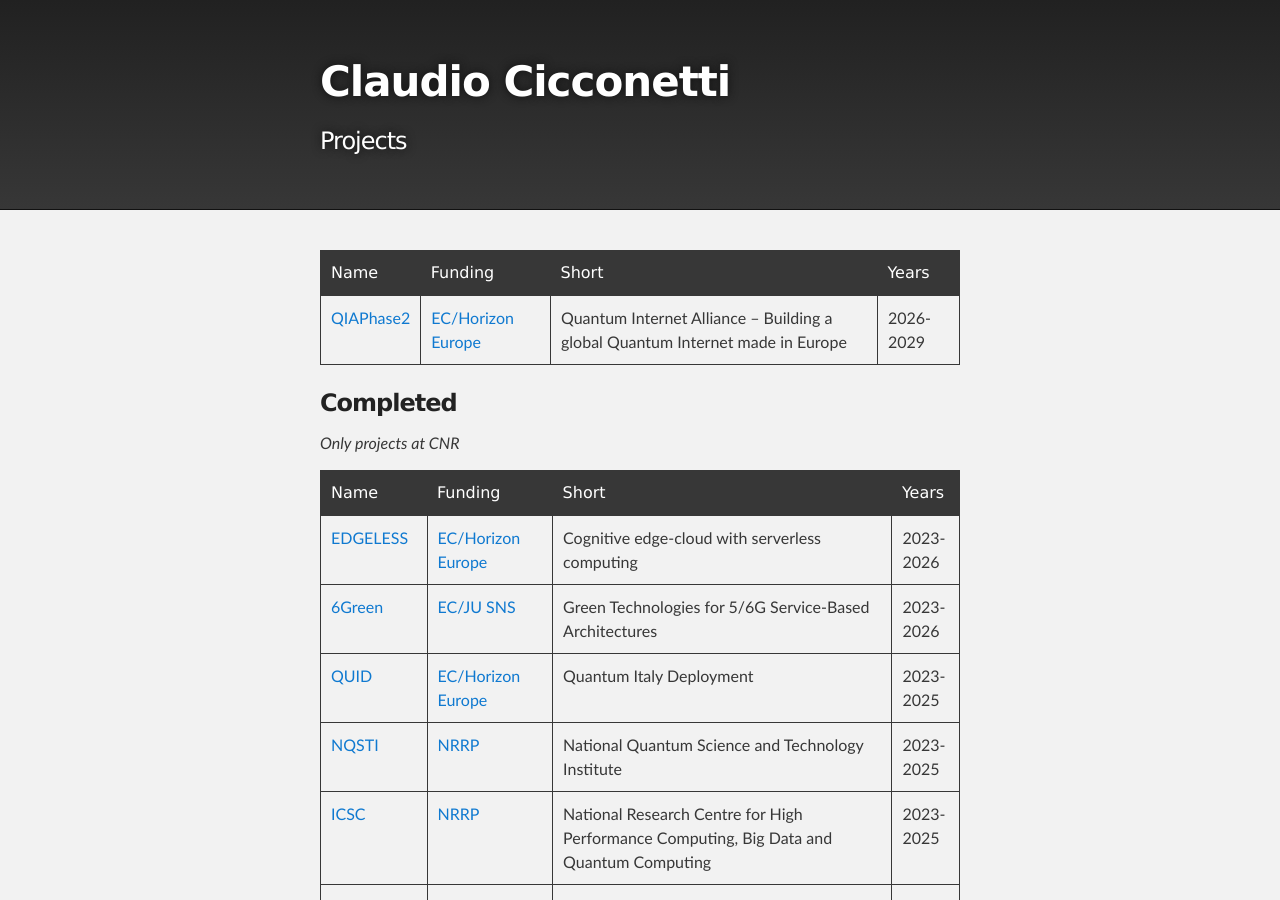
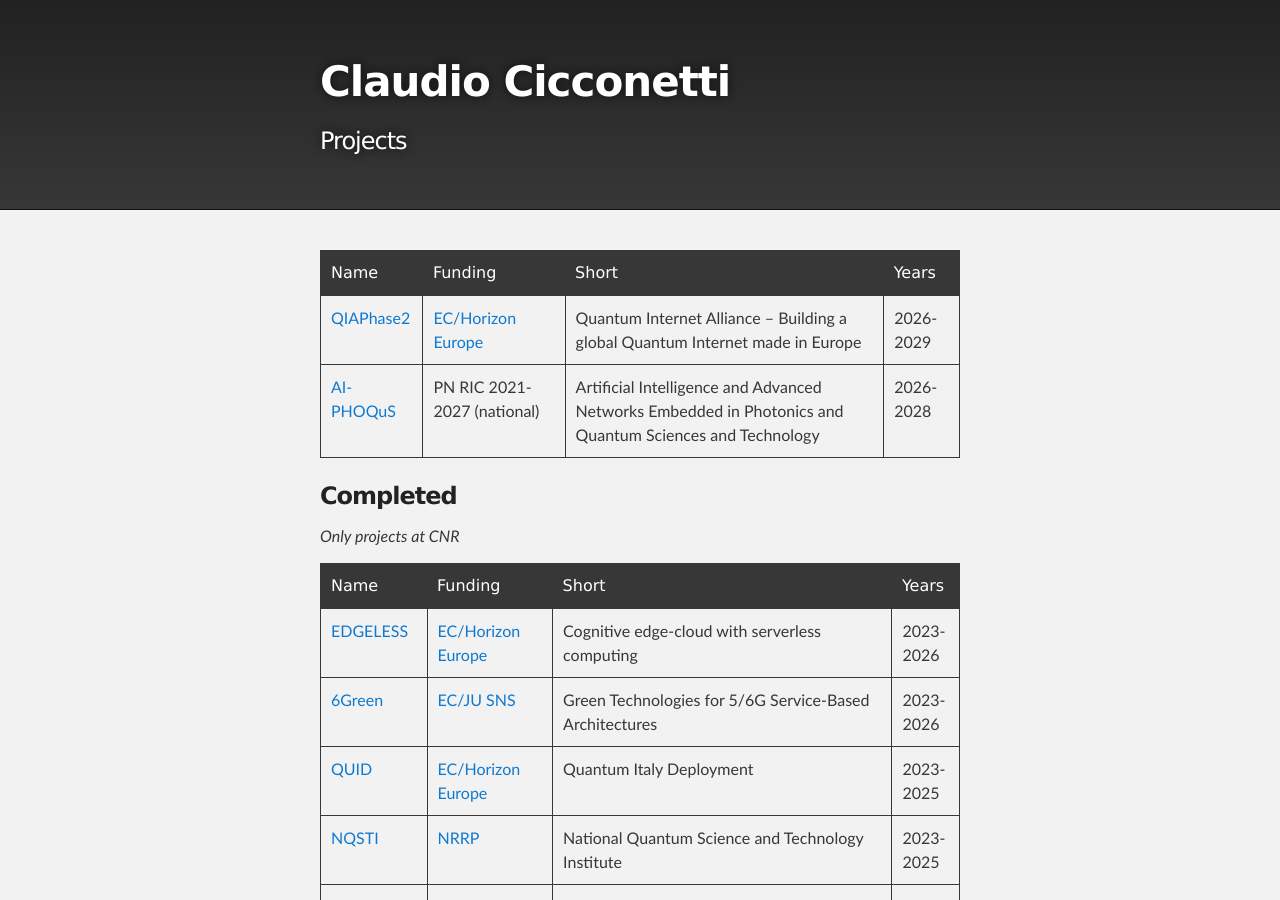
Before and after one commit to ccicconetti/ccicconetti.github.io, a Jekyll site: the page built from projects.md, in a window 1280 px wide and 900 px high. Built offline with Jekyll 4.4.1, drawn with Linux system fonts in a browser that asks for light colours.

Commit message:
Add AI-PHOQuS

```diff
--- a/projects.md
+++ b/projects.md
@@ -3,9 +3,10 @@ title: "Projects"
 layout: page
 ---
 
-| Name                                              | Funding                                                                                                                                             | Short                                                                          | Years     |
-| ------------------------------------------------- | --------------------------------------------------------------------------------------------------------------------------------------------------- | ------------------------------------------------------------------------------ | --------- |
-| [QIAPhase2](https://quantuminternetalliance.org/) | [EC/Horizon Europe](https://research-and-innovation.ec.europa.eu/funding/funding-opportunities/funding-programmes-and-open-calls/horizon-europe_en) | Quantum Internet Alliance -- Building a global Quantum Internet made in Europe | 2026-2029 |
+| Name                                              | Funding                                                                                                                                             | Short                                                                                                   | Years     |
+| ------------------------------------------------- | --------------------------------------------------------------------------------------------------------------------------------------------------- | ------------------------------------------------------------------------------------------------------- | --------- |
+| [QIAPhase2](https://quantuminternetalliance.org/) | [EC/Horizon Europe](https://research-and-innovation.ec.europa.eu/funding/funding-opportunities/funding-programmes-and-open-calls/horizon-europe_en) | Quantum Internet Alliance -- Building a global Quantum Internet made in Europe                          | 2026-2029 |
+| [AI-PHOQuS](https://www.ai-phoqus.eu/en/home-2/)  | PN RIC 2021-2027 (national)                                                                                                                         | Artificial Intelligence and Advanced Networks Embedded in Photonics and Quantum Sciences and Technology | 2026-2028 |
 
 ### Completed
 
```
